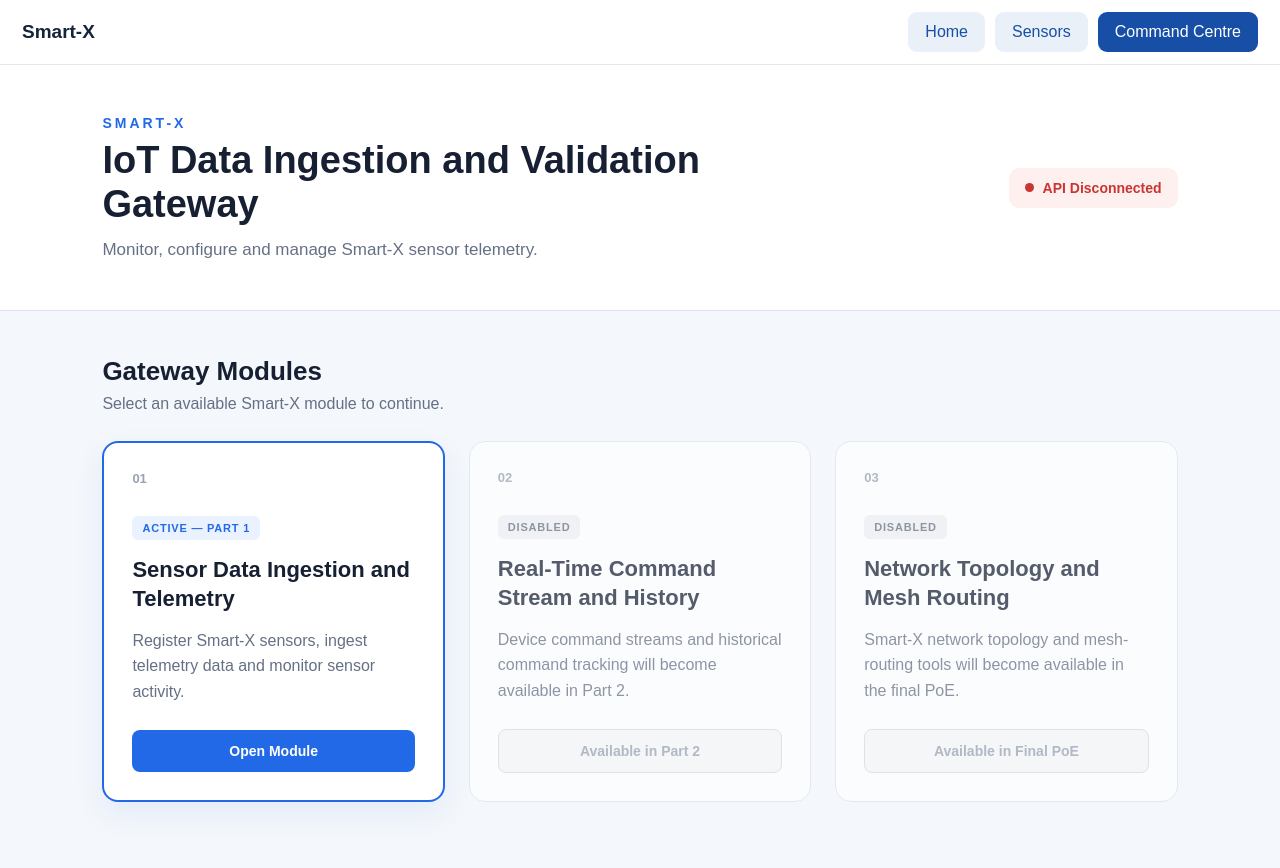
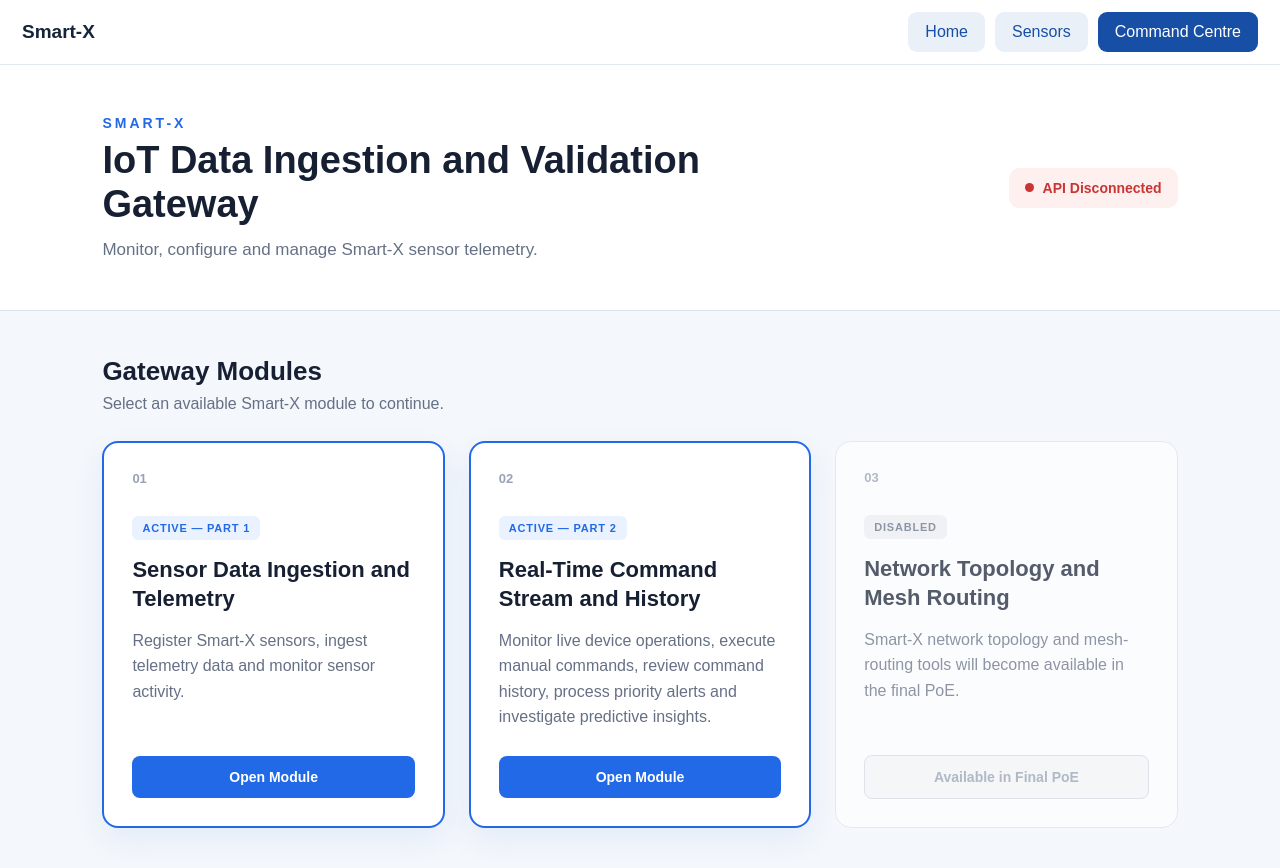
Before and after one commit to Sajana2101/SmartXAPI, a React (Vite) app in the folder SmartX.Client/: page / in a window 1280 px wide. Shown: the top 868 px of the page. Built offline with nearby package versions, Linux system fonts and the light colour scheme; no server answers.

Commit message:
Activate Part 2 gateway module and integrate command centre navigation

```diff
--- a/SmartX.Client/src/App.tsx
+++ b/SmartX.Client/src/App.tsx
@@ -20,10 +20,12 @@ type AppView =
 function App() {
   const [view, setView] =
     useState<AppView>('dashboard')
+
   const [part2Visited, setPart2Visited] = useState(false)
 
   function navigate(next: AppView) {
     setView(next)
+
     if (next === 'part2') {
       setPart2Visited(true)
     }
@@ -68,6 +70,7 @@ function App() {
     return (
       <DashboardPage
         onOpenSensorModule={() => navigate('sensors')}
+        onOpenCommandCentre={() => navigate('part2')}
       />
     )
   }
@@ -77,16 +80,25 @@ function App() {
       <div hidden={view === 'part2'}>
         <div className="p2-global-nav">
           <strong>Smart-X</strong>
+
           <div className="p2-actions">
-            <button onClick={() => navigate('dashboard')}
-              className="p2-secondary">
+            <button
+              onClick={() => navigate('dashboard')}
+              className="p2-secondary"
+            >
               Home
             </button>
-            <button onClick={() => navigate('sensors')}
-              className="p2-secondary">
+
+            <button
+              onClick={() => navigate('sensors')}
+              className="p2-secondary"
+            >
               Sensors
             </button>
-            <button onClick={() => navigate('part2')}>
+
+            <button
+              onClick={() => navigate('part2')}
+            >
               Command Centre
             </button>
           </div>
--- a/SmartX.Client/src/pages/DashboardPage.tsx
+++ b/SmartX.Client/src/pages/DashboardPage.tsx
@@ -1,12 +1,17 @@
+
 import { useEffect, useState } from 'react'
 import { getApiHealth } from '../services/apiService'
 import './DashboardPage.css'
 
 interface DashboardPageProps {
   onOpenSensorModule: () => void
+  onOpenCommandCentre: () => void
 }
 
-function DashboardPage({onOpenSensorModule,}:DashboardPageProps) {
+function DashboardPage({
+  onOpenSensorModule,
+  onOpenCommandCentre,
+}: DashboardPageProps) {
   const [apiConnected, setApiConnected] = useState(false)
   const [apiChecked, setApiChecked] = useState(false)
 
@@ -22,7 +27,7 @@ function DashboardPage({onOpenSensorModule,}:DashboardPageProps) {
       }
     }
 
-    checkApi()
+    void checkApi()
   }, [])
 
   return (
@@ -85,23 +90,28 @@ function DashboardPage({onOpenSensorModule,}:DashboardPageProps) {
             </div>
           </article>
 
-          <article className="module-card disabled-card">
+          <article className="module-card active-card">
             <div className="module-number">02</div>
 
             <div className="module-content">
-              <span className="module-status disabled-status">
-                DISABLED
+              <span className="module-status active-status">
+                ACTIVE — PART 2
               </span>
 
               <h3>Real-Time Command Stream and History</h3>
 
               <p>
-                Device command streams and historical command tracking will
-                become available in Part 2.
+                Monitor live device operations, execute manual commands,
+                review command history, process priority alerts and
+                investigate predictive insights.
               </p>
 
-              <button className="disabled-button" disabled>
-                Available in Part 2
+              <button
+                className="primary-button"
+                type="button"
+                onClick={onOpenCommandCentre}
+              >
+                Open Module
               </button>
             </div>
           </article>
@@ -121,7 +131,11 @@ function DashboardPage({onOpenSensorModule,}:DashboardPageProps) {
                 available in the final PoE.
               </p>
 
-              <button className="disabled-button" disabled>
+              <button
+                className="disabled-button"
+                type="button"
+                disabled
+              >
                 Available in Final PoE
               </button>
             </div>
```
Lines whose indentation alone changed are shown as unchanged.
